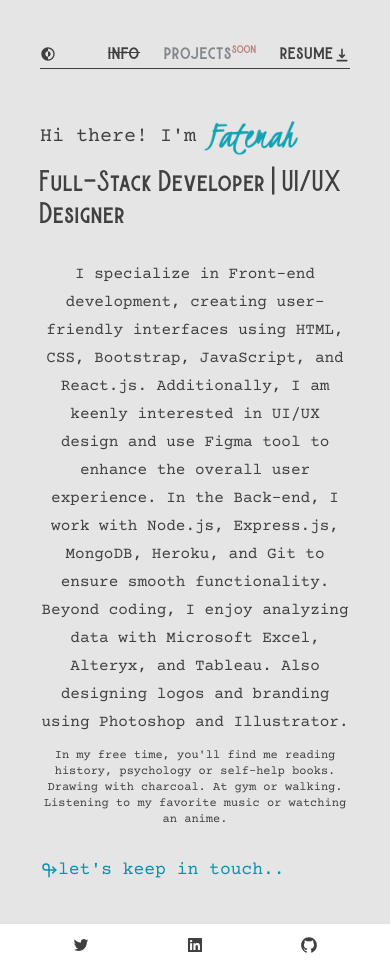
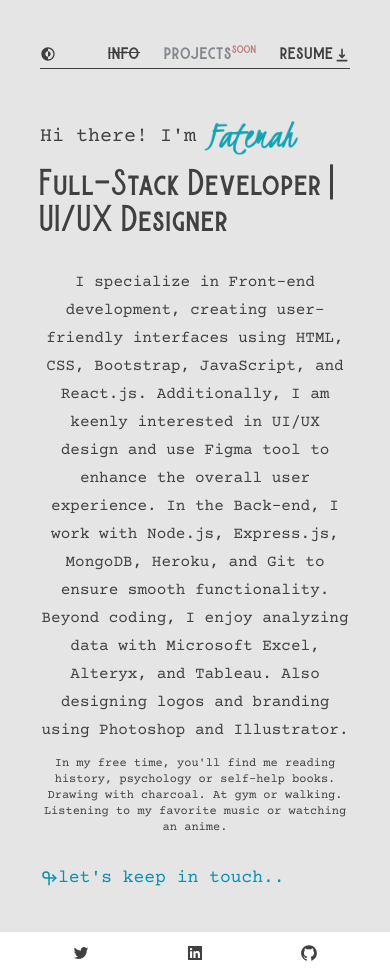
Before and after one commit to fatemah-althenyan/portofolio, a Next.js app: page / in a window 390 px wide. Built offline with nearby package versions, Linux system fonts and the light colour scheme.

Commit message:
last update

```diff
--- a/pages/index.js
+++ b/pages/index.js
@@ -56,7 +56,7 @@
               <h3 className='text-xl sm:text-2xl'>Hi there! I'm </h3>
               <Image src={nameIcon} className={" w-24 sm:w-28"} />
             </div>
-            <h2 className='text-2xl font-burtons sm:text-4xl'>Full-Stack Developer | UI/UX Designer</h2>
+            <h2 className='text-3xl font-burtons sm:text-4xl'>Full-Stack Developer | UI/UX Designer</h2>
             <div className='text-base pt-4 leading-7 text-center space-y-3 sm:text-lg'>
               <p>
               I specialize in Front-end development, creating user-friendly interfaces using HTML, CSS, Bootstrap, JavaScript, and React.js. Additionally, I am keenly interested in UI/UX design and use Figma tool to enhance the overall user experience.
```
